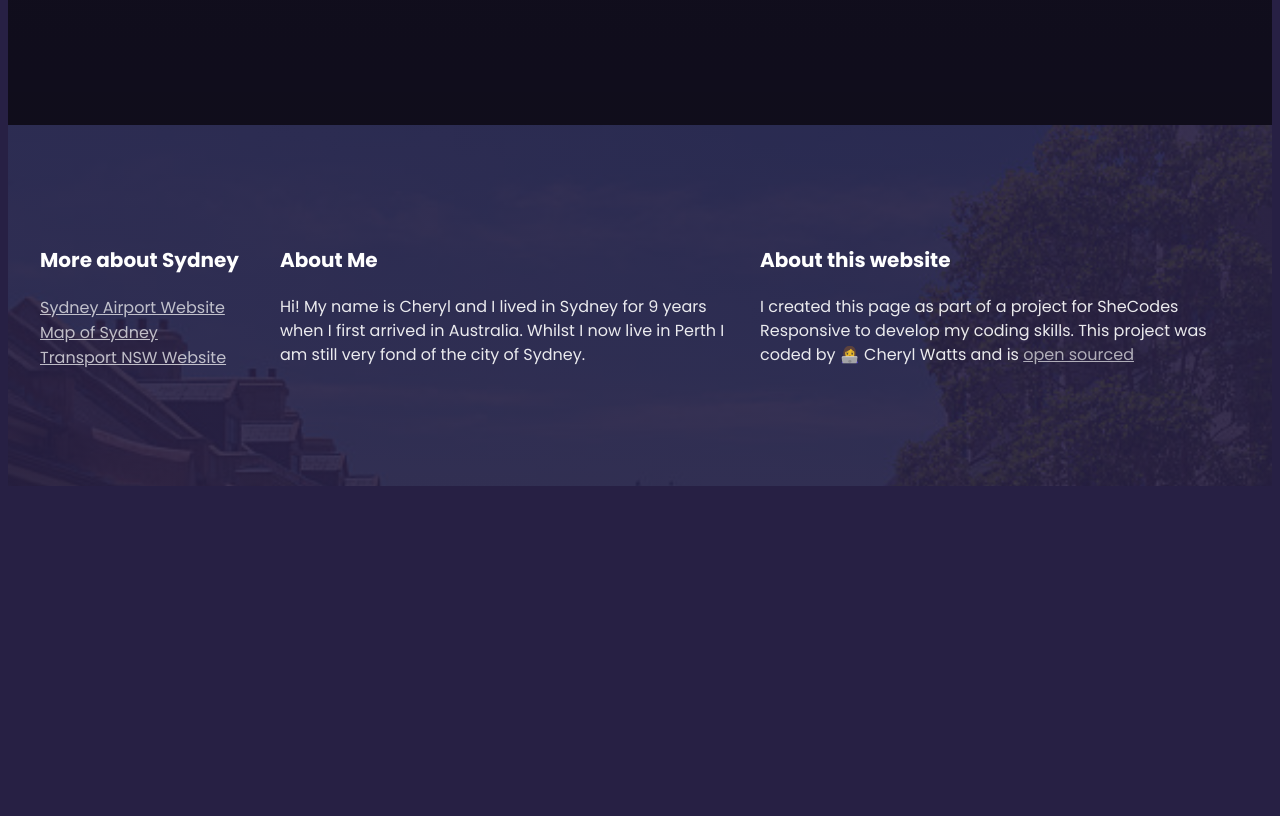
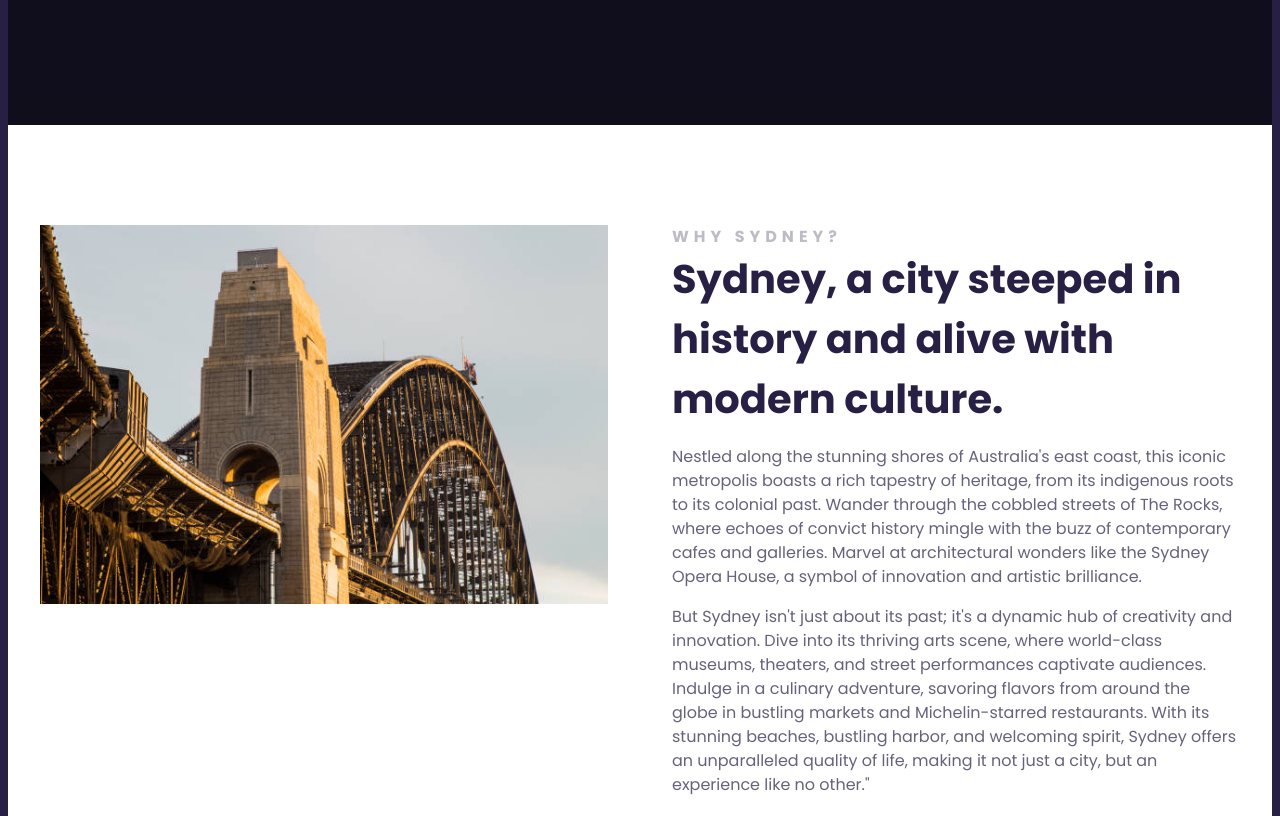
Before and after one commit to chezzer84/sydney-travel-project, a plain HTML site: page index.html in a window 1280 px wide. Shown: the part 620-1436 px from the top of the page. Before the commit the page ends 1114 px from the top, so only its background shows below. Drawn offline with Linux system fonts and the light colour scheme.

Commit message:
Added Why Sydney grid

```diff
--- a/index.html
+++ b/index.html
@@ -21,8 +21,46 @@
         <a href="more">Learn More</a>
       </header>
 
+      <main>
+        <section class="grid grid-2-col">
+          <div>
+            <img
+              class="img-responsive"
+              src="images/SydneyBridge.jpg"
+              alt="Close up image of the Sydney Harbour Bridge"
+            />
+          </div>
+          <div>
+            <h2>Why Sydney?</h2>
+            <h3>
+              Sydney, a city steeped in history and alive with modern culture.
+            </h3>
+            <p>
+              Nestled along the stunning shores of Australia's east coast, this
+              iconic metropolis boasts a rich tapestry of heritage, from its
+              indigenous roots to its colonial past. Wander through the cobbled
+              streets of The Rocks, where echoes of convict history mingle with
+              the buzz of contemporary cafes and galleries. Marvel at
+              architectural wonders like the Sydney Opera House, a symbol of
+              innovation and artistic brilliance.
+            </p>
+            <p>
+              But Sydney isn't just about its past; it's a dynamic hub of
+              creativity and innovation. Dive into its thriving arts scene,
+              where world-class museums, theaters, and street performances
+              captivate audiences. Indulge in a culinary adventure, savoring
+              flavors from around the globe in bustling markets and
+              Michelin-starred restaurants. With its stunning beaches, bustling
+              harbor, and welcoming spirit, Sydney offers an unparalleled
+              quality of life, making it not just a city, but an experience like
+              no other."
+            </p>
+          </div>
+        </section>
+      </main>
+
       <footer>
-        <section class="grid">
+        <section class="grid grid-3-col-with-first-col-narrow">
           <div>
             <h3>More about Sydney</h3>
 
--- a/src/styles.css
+++ b/src/styles.css
@@ -10,12 +10,24 @@ body {
 
 .grid {
   display: grid;
+  grid-gap: 64px;
+}
+
+.grid-2-col {
+  grid-template-columns: 1fr 1fr;
+}
+
+.grid-3-col-with-first-col-narrow {
   grid-template-columns: 1fr 2fr 2fr;
+}
+.img-responsive {
+  max-width: 100%;
 }
 
 section {
   max-width: 1200px;
   margin: 0 auto;
+  padding: 100px 0px;
 }
 
 header h1 {
@@ -54,6 +66,38 @@ header a {
   display: inline-block;
 }
 
+main {
+  background-color: white;
+}
+
+main h2 {
+  font-weight: 700;
+  font-size: 16px;
+  line-height: 1.5;
+  letter-spacing: 5px;
+  color: #272044;
+  margin: 0;
+  opacity: 0.3;
+  text-transform: uppercase;
+}
+
+main h3 {
+  font-weight: 700;
+  font-size: 40px;
+  line-height: 1.5;
+  color: #272044;
+  margin: 0;
+}
+
+main p {
+  font-style: normal;
+  font-weight: 400;
+  font-size: 16px;
+  line-height: 24px;
+  color: #272044;
+  opacity: 0.7;
+}
+
 header {
   background-image: linear-gradient(rgba(0, 0, 0, 0.5), rgba(0, 0, 0, 0.6)),
     url(../images/sydney-hero.jpg);
@@ -73,7 +117,6 @@ footer {
     url(../images/sydney-footer.jpg);
   background-repeat: no-repeat;
   background-size: cover;
-  padding: 100px 0;
 }
 
 footer h3 {
@@ -87,7 +130,6 @@ footer p {
   font-size: 16px;
   line-height: 24px;
   opacity: 0.9;
-  margin-right: 20px;
 }
 
 footer ul {
@@ -120,4 +162,13 @@ footer a {
   header h3 {
     font-size: 12px;
   }
+
+  .grid {
+    grid-template-columns: 1fr;
+    grid-gap: 32px;
+  }
+
+  section {
+    padding: 30px;
+  }
 }
```
Also changed, not shown: images/SydneyBridge.jpg (added), 2 other files.
